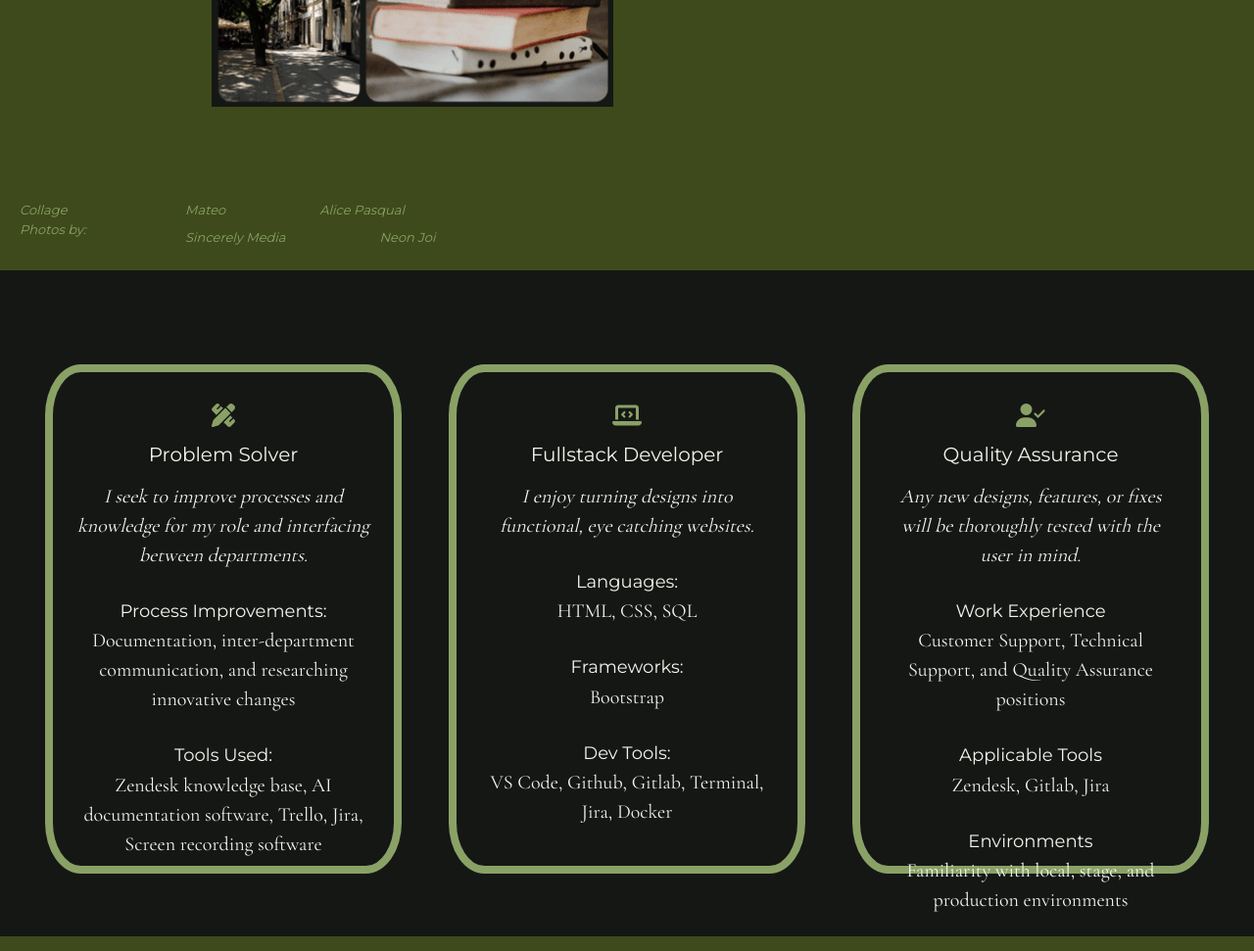
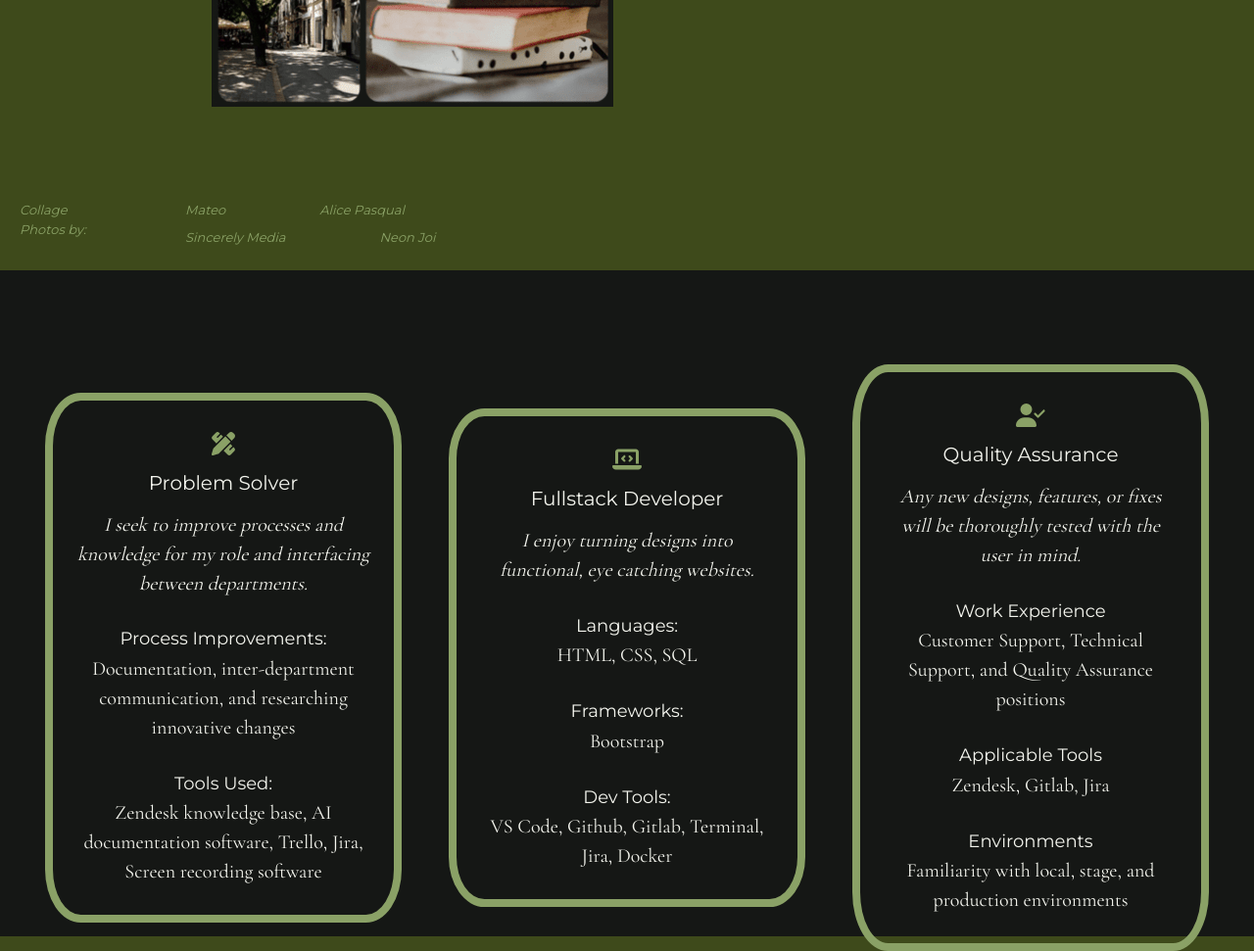
Before and after one commit to rubyfirebrand/CV, a plain HTML site: page index.html in a window 1280 px wide. Shown: the part 970-1941 px from the top of the page at 98% size. Drawn offline with nearby package versions, Linux system fonts and the light colour scheme.

Commit message:
Changed Skills Section to Fit Content Rather Than Set Height

```diff
--- a/stylesheet.css
+++ b/stylesheet.css
@@ -147,8 +147,8 @@ h4 {
 .col-border {
     border: .5rem solid #8AA166;
     border-radius: 10%;
-    height: 65vh;
-    width: max-content;
+    width: fit-content;
+    height: fit-content;
 }
 
 h5 {
```
